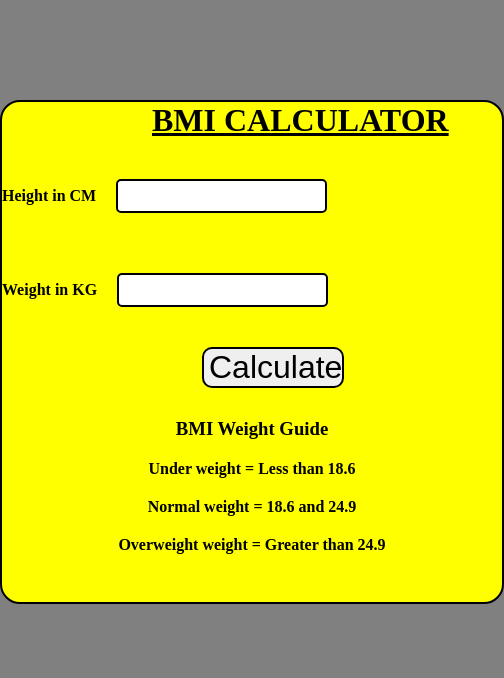
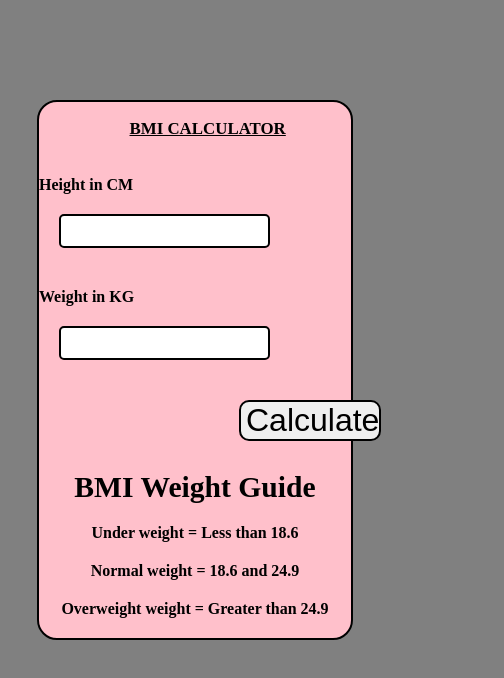
Before and after one commit to tannuprogramming/amazon-clone, a plain HTML site: page index.html in a window 390 px wide. Shown: the whole page, 504 px wide, since content can reach past the window. Drawn offline with Linux system fonts and the light colour scheme.

Commit message:
responsive check

```diff
--- a/index.css
+++ b/index.css
@@ -37,7 +37,7 @@ p{
     font-weight: bold;
     color: black;
     padding-top: 20px;
-    margin-left: ;
+    /* margin-left: ; */
 }
 button{
     font-size: 2rem;
@@ -66,8 +66,47 @@ button:hover{
 
 
 }
-@media only screen and (max-width:1430px) {
+@media screen and (max-width:1430px) {
     .container{
         width: 500px;
     }
 }
+
+@media screen and (max-width:1000px) {
+    .container{
+        width: 80vw;
+        height: auto;
+        background: red;
+        font-size: 3vmax;
+    }
+
+    header{
+        color: black;
+        font-weight: bold;
+        font-size: 2.8vmax;
+        white-space: nowrap;
+        margin-left: 3vmax;
+        text-align: center;
+        padding: 2vmax;
+        text-decoration: underline;
+    }
+}
+
+@media screen and (max-width:500px) {
+    .container{
+        width: 80vw;
+        background: pink;
+        font-size: 3vmax;
+    }
+
+    header{
+        color: black;
+        font-weight: bold;
+        font-size: 2vmax;
+        white-space: nowrap;
+        margin-left: 3vmax;
+        text-align: center;
+        padding: 2vmax;
+        text-decoration: underline;
+    }
+}
```
